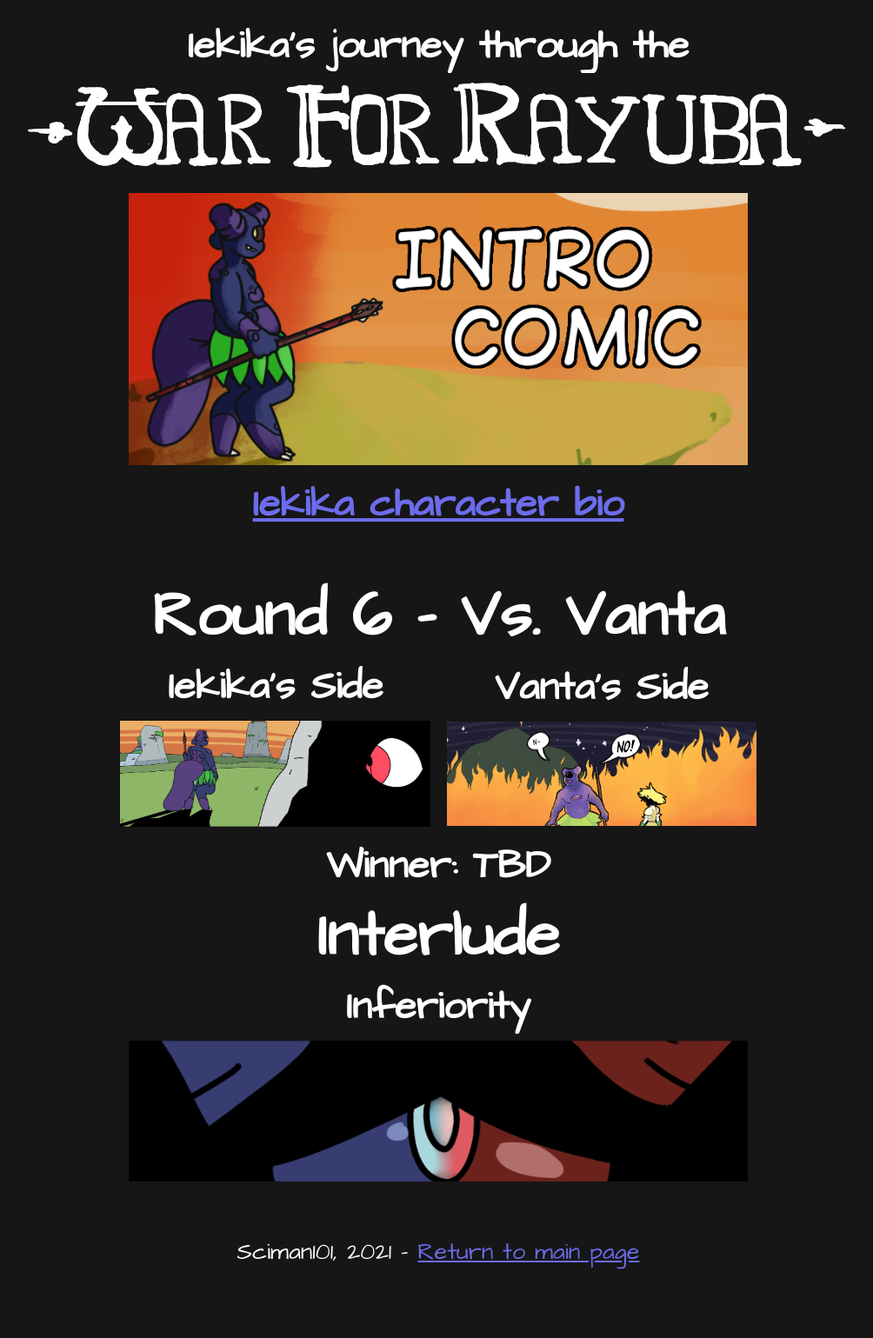
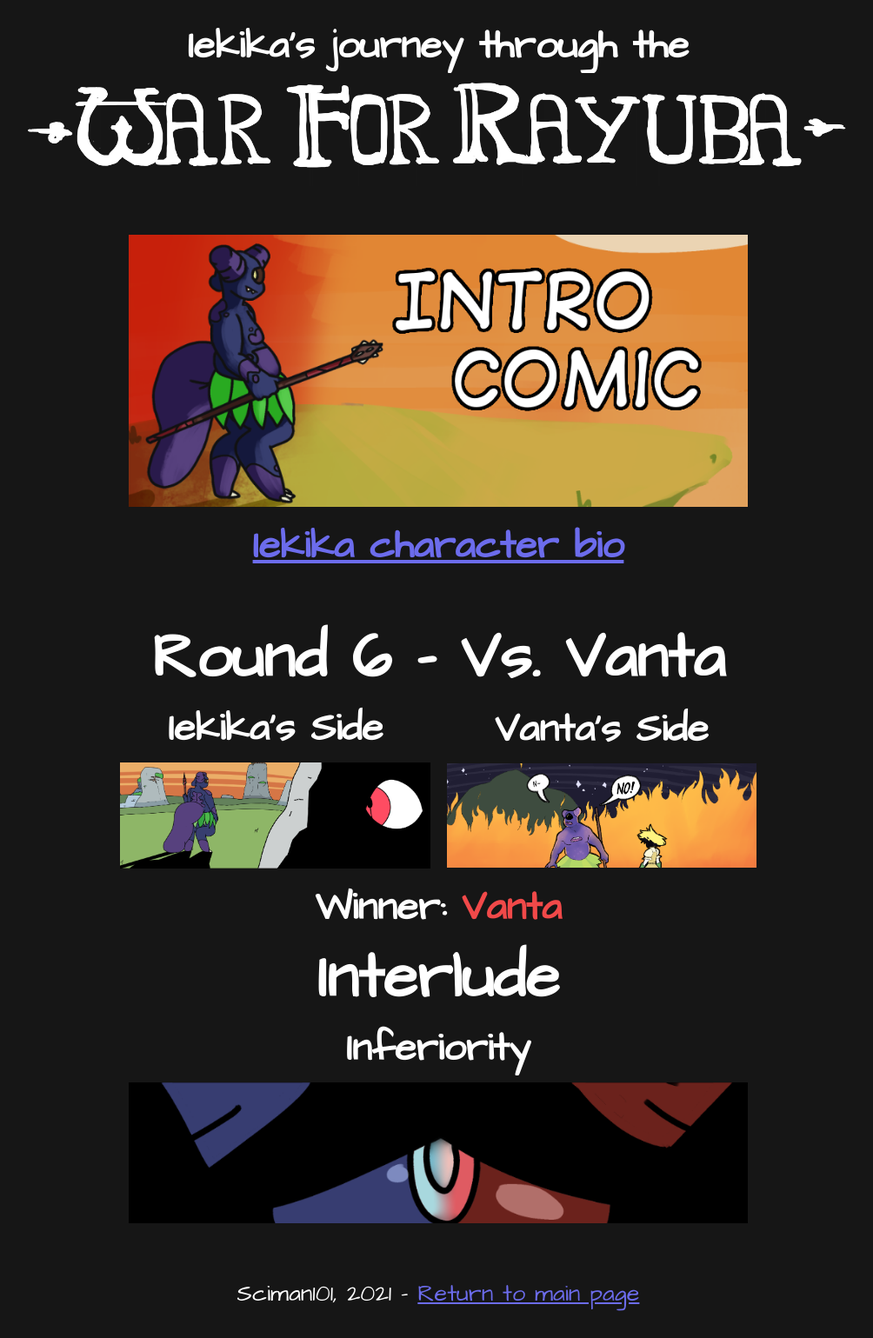
Before and after one commit to Sciman101/sciman101.github.io, a Jekyll site: the page w4r.html, which Jekyll copies as it is, in a window 1280 px wide. Shown: the whole page at 87% size, without its empty margins (136-1140 px from the left). Built offline with Jekyll 4.4.1, drawn with Linux system fonts in a browser that asks for light colours; nearby versions of some CDN libraries; before the commit the page ends 1491 px from its top, so only the background shows below that.

Commit message:
Added winner for round 6

```diff
--- a/assets/css/w4r.css
+++ b/assets/css/w4r.css
@@ -75,12 +75,19 @@ footer {
 	cursor: pointer;
 }
 
+.bastion {
+	color: rgb(87, 87, 241);
+}
+.pyre {
+	color: rgb(241, 73, 73);
+}
+
 /* Bastion and pyre coloring */
-.bastion:hover {
+.bastionborder:hover {
 	border: 8px solid rgb(87, 87, 241);
 	transition: 0.1s;
 }
-.pyre:hover {
+.pyreborder:hover {
 	border: 8px solid rgb(241, 73, 73);
 	transition: 0.1s;
 }
--- a/w4r.html
+++ b/w4r.html
@@ -38,7 +38,7 @@
       <!-- Intro -->
       <tr>
         <td colspan="2">
-          <a href="https://imgur.com/a/fLhsWSr"><img class='thumbnail bastion' src="assets/img/w4r/intro.png"></a>
+          <a href="https://imgur.com/a/fLhsWSr"><img class='thumbnail bastionborder' src="assets/img/w4r/intro.png"></a>
           <h2><a href="/characters/iekika.html">Iekika character bio</a></h2>
           <div class="spacer"></div>
         </td>
@@ -52,27 +52,28 @@
       <tr>
         <td>
           <h2>Iekika's Side</h2>
-          <a href="https://imgur.com/a/nsfMpHS"><img class="bastion thumbnail" src="assets/img/w4r/r6iekika.png"></a>
+          <a href="https://imgur.com/a/nsfMpHS"><img class="bastionborder thumbnail" src="assets/img/w4r/r6iekika.png"></a>
         </td>
         <td>
           <h2>Vanta's Side</h2>
-          <a href="https://cubari.moe/read/imgur/Onx0gi5/1/1/"><img class="pyre thumbnail" src="assets/img/w4r/r6vanta.png"></a>
+          <a href="https://cubari.moe/read/imgur/Onx0gi5/1/1/"><img class="pyreborder thumbnail" src="assets/img/w4r/r6vanta.png"></a>
         </td>
       </tr>
       <tr>
         <td colspan="2">
-          <h2>Winner: TBD</h2>
+          <h2>Winner: <span class="pyre">Vanta</span></h2>
         </td>
       </tr>
 
       <!-- Interlude -->
       <tr>
+        <div class='spacer'></div>
         <td colspan="2"><h1>Interlude</h1><h2>Inferiority</h2></td>
       </tr>
 
       <tr>
         <td colspan="2">
-          <a href="https://imgur.com/a/1h2TSji"><img class="bastion thumbnail" src="assets/img/w4r/interlude.png"></a>
+          <a href="https://imgur.com/a/1h2TSji"><img class="bastionborder thumbnail" src="assets/img/w4r/interlude.png"></a>
         </td>
       </tr>
 
```
